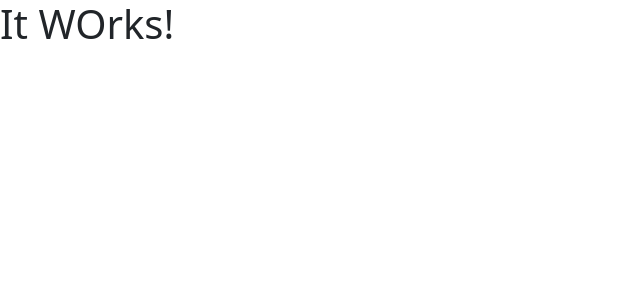
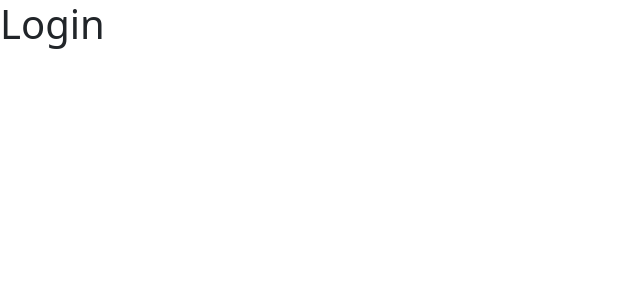
Before and after one commit to Pashs-ba/rpg-list, a React (Vite) app: page /login in a window 1280 px wide. Shown: the top 300 px of the page, without its empty margins (0-640 px from the left). Built offline with nearby package versions, Linux system fonts and the light colour scheme.

Commit message:
make routes

```diff
--- a/src/main.tsx
+++ b/src/main.tsx
@@ -3,9 +3,16 @@ import ReactDOM from 'react-dom/client'
 import App from './App.tsx'
 import 'bootstrap/dist/css/bootstrap.min.css'
 import "bootstrap/dist/js/bootstrap.bundle.min"
+import {Route, Routes} from "react-router";
+import Login from "./pages/Login.tsx";
+import {BrowserRouter} from "react-router-dom";
+import AppRoutes from "./router/router.tsx";
 
 ReactDOM.createRoot(document.getElementById('root')!).render(
-  <React.StrictMode>
-    <App />
-  </React.StrictMode>,
+    <React.StrictMode>
+        <BrowserRouter>
+            <AppRoutes/>
+        </BrowserRouter>
+    </React.StrictMode>
+    ,
 )
--- /dev/null
+++ b/src/pages/Login.tsx
@@ -0,0 +1,5 @@
+export default function Login(){
+    return (
+        <h1>Login</h1>
+    )
+}
--- /dev/null
+++ b/src/router/Guard.tsx
@@ -0,0 +1,9 @@
+import {Navigate, Outlet} from "react-router";
+
+export default function Guard({navigate_in_fail, test_function}: {
+    navigate_in_fail: string,
+    test_function: () => boolean
+}) {
+
+    return (test_function() ? <Outlet/> : <Navigate to={navigate_in_fail}/>)
+}
--- /dev/null
+++ b/src/router/router.tsx
@@ -0,0 +1,36 @@
+import {createBrowserRouter} from "react-router-dom";
+import App from "../App.tsx";
+import Login from "../pages/Login.tsx";
+import {Route, Routes} from "react-router";
+import React from "react";
+import Guard from "./Guard.tsx";
+
+function authCheck() {
+    return !!localStorage.getItem("user")
+}
+
+function alreadyAuthenticated() {
+    return !localStorage.getItem("user")
+}
+
+export default function AppRoutes() {
+    return (
+        <Routes>
+            <Route path={"/"} element={<App/>}/>
+            <Route
+                element={
+                    <Guard navigate_in_fail={"/login"}
+                           test_function={authCheck}
+                    />
+                }>
+            </Route>
+
+            <Route element={
+                <Guard navigate_in_fail={"/"}
+                       test_function={alreadyAuthenticated}/>
+            }>
+                <Route path={"/login"} element={<Login/>}/>
+            </Route>
+        </Routes>
+    )
+}
--- a/tsconfig.json
+++ b/tsconfig.json
@@ -18,7 +18,8 @@
     "strict": true,
     "noUnusedLocals": true,
     "noUnusedParameters": true,
-    "noFallthroughCasesInSwitch": true
+    "noFallthroughCasesInSwitch": true,
+    "allowSyntheticDefaultImports": true
   },
   "include": ["src","**/*.ts", "**/*.tsx"],
   "references": [{ "path": "./tsconfig.node.json" }]
--- a/vite.config.ts
+++ b/vite.config.ts
@@ -4,4 +4,8 @@ import react from '@vitejs/plugin-react-swc'
 // https://vitejs.dev/config/
 export default defineConfig({
   plugins: [react()],
+  server: {
+    port: 3000,
+    host: true
+  }
 })
```
Also changed, not shown: cypress.config.ts (+8 -0 lines), package.json (+8 -2 lines), 1 other file (tests, documents, lock files or other folders).
